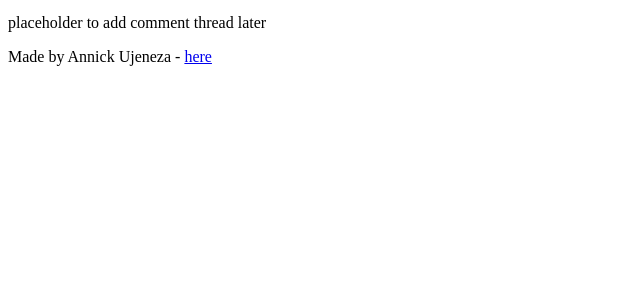
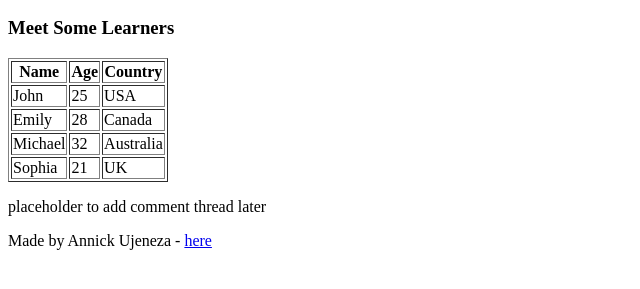
Before and after one commit to 123annick/My_First_Portfolio, a plain HTML site: page html_basic/index.html in a window 1280 px wide. Shown: the part 501-790 px from the top of the page, without its empty margins (0-640 px from the left). Drawn offline with Linux system fonts and the light colour scheme.

Commit message:
Added learner table to index.html for Task 4

```diff
--- a/html_basic/index.html
+++ b/html_basic/index.html
@@ -2,7 +2,7 @@
 <html lang="en">
 <head>
   <meta charset="UTF-8">
-  <title>Annick Ujeneza | Portfolio</title>
+  <title>Annick Ujeneza | My First Portfolio</title>
 </head>
 <body>
   <header>
@@ -26,6 +26,42 @@
       <a href="https://www.alxafrica.com/" target="_blank">
         <img src="https://i.ibb.co/gDZJTZB/ALX-Logo-07.png" alt="ALX Logo" width="200">
       </a>
+
+      <!-- Learner Table -->
+      <div>
+        <h3>Meet Some Learners</h3>
+        <table border="1">
+          <thead>
+            <tr>
+              <th>Name</th>
+              <th>Age</th>
+              <th>Country</th>
+            </tr>
+          </thead>
+          <tbody>
+            <tr>
+              <td>John</td>
+              <td>25</td>
+              <td>USA</td>
+            </tr>
+            <tr>
+              <td>Emily</td>
+              <td>28</td>
+              <td>Canada</td>
+            </tr>
+            <tr>
+              <td>Michael</td>
+              <td>32</td>
+              <td>Australia</td>
+            </tr>
+            <tr>
+              <td>Sophia</td>
+              <td>21</td>
+              <td>UK</td>
+            </tr>
+          </tbody>
+        </table>
+      </div>
     </article>
 
     <aside>
```
